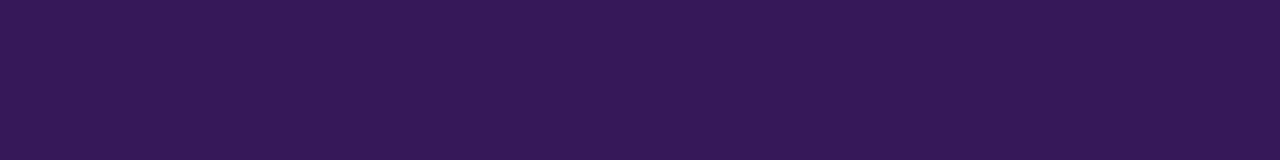
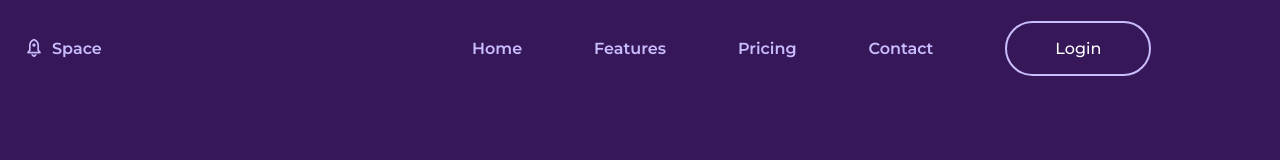
Before and after one commit to AndresHadechine/space-website, a plain HTML site: page index.html in a window 1280 px wide. Drawn offline with nearby package versions, Linux system fonts and the light colour scheme.

Commit message:
Se agrego el header

```diff
--- a/assets/css/styles.css
+++ b/assets/css/styles.css
@@ -82,7 +82,69 @@ img {
 }
 
 /*=============== HEADER & NAV ===============*/
+.header {
+ position: fixed;
+ width: 100%;
+ top: 0;
+ left: 0;
+ background-color: var(--body-color);
+ z-index: var(--z-fixed);
+ margin-top: 20px;
+}
 
+.nav {
+  position: relative;
+  height: var(--header-height);
+  display: flex;
+  justify-content: space-between;
+  align-items: center;
+}
+
+.nav__menu {
+  display: flex;
+  align-items: center;
+  column-gap: 4.5rem;
+  width: 60%;
+}
+
+
+
+.nav__list {
+  margin-left: auto;
+  display: flex;
+  flex-direction: row;
+  gap: 4.5rem;
+}
+
+.nav__link {
+  color: var(--text-color);
+  font-weight: var(--font-semi-bold);
+  row-gap: 2.5rem;
+}
+
+.nav__button {
+  display: inline-block;
+  width: max-content;
+  background-color: var(--body-color);
+  color: var(--title-color);
+  border: 2px solid var(--text-color);
+  padding: 1rem 3rem;
+  border-radius: 4rem;
+}
+
+.nav__logo {
+  display: flex;
+  align-items: center;
+  justify-content: center;
+  color: var(--text-color);
+  column-gap: .5rem;
+  font-weight: var(--font-semi-bold);
+}
+
+.nav__logo i {
+  font-size: 1.25rem;
+  font-weight: initial;
+}
 
 /* Navigation for mobile devices */
 
--- a/index.html
+++ b/index.html
@@ -3,22 +3,36 @@
    <head>
       <meta charset="UTF-8">
       <meta name="viewport" content="width=device-width, initial-scale=1.0">
-
-      <!--=============== FAVICON ===============-->
       <link rel="shortcut icon" href="assets/img/favicon.png" type="image/x-icon">
-
-      <!--=============== REMIXICONS ===============-->
       <link rel="stylesheet" href="https://cdnjs.cloudflare.com/ajax/libs/remixicon/3.5.0/remixicon.css" crossorigin="">
-
-      <!--=============== CSS ===============-->
       <link rel="stylesheet" href="assets/css/styles.css">
-
       <title>Responsive space website - Bedimcode</title>
    </head>
    <body>
       <!--==================== HEADER ====================-->
       <header class="header" id="header">
-
+         <nav class="nav container">
+            <a href="#" class="nav__logo">
+               <i class="ri-rocket-2-line"></i> Space
+            </a>
+            <div class="nav__menu">
+               <ul class="nav__list">
+                  <li class="nav__item">
+                     <a href="#" class="nav__link">Home</a>
+                  </li>
+                  <li class="nav__item">
+                     <a href="#" class="nav__link">Features</a>
+                  </li>
+                  <li class="nav__item">
+                     <a href="#" class="nav__link">Pricing</a>
+                  </li>
+                  <li class="nav__item">
+                     <a href="#" class="nav__link">Contact</a>
+                  </li>
+               </ul>
+               <a href="#" class="nav__button">Login</a>
+            </div>
+         </nav>
       </header>
 
       <!--==================== MAIN ====================-->
```
